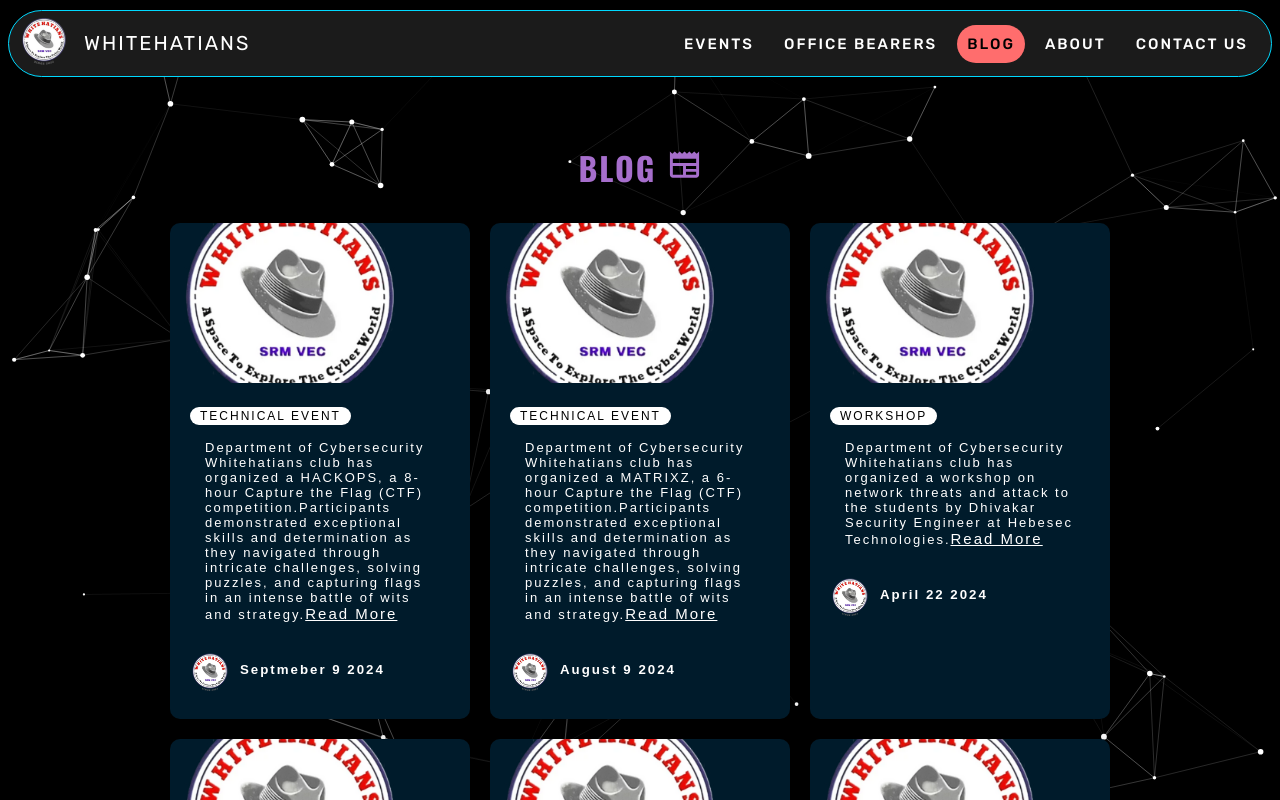
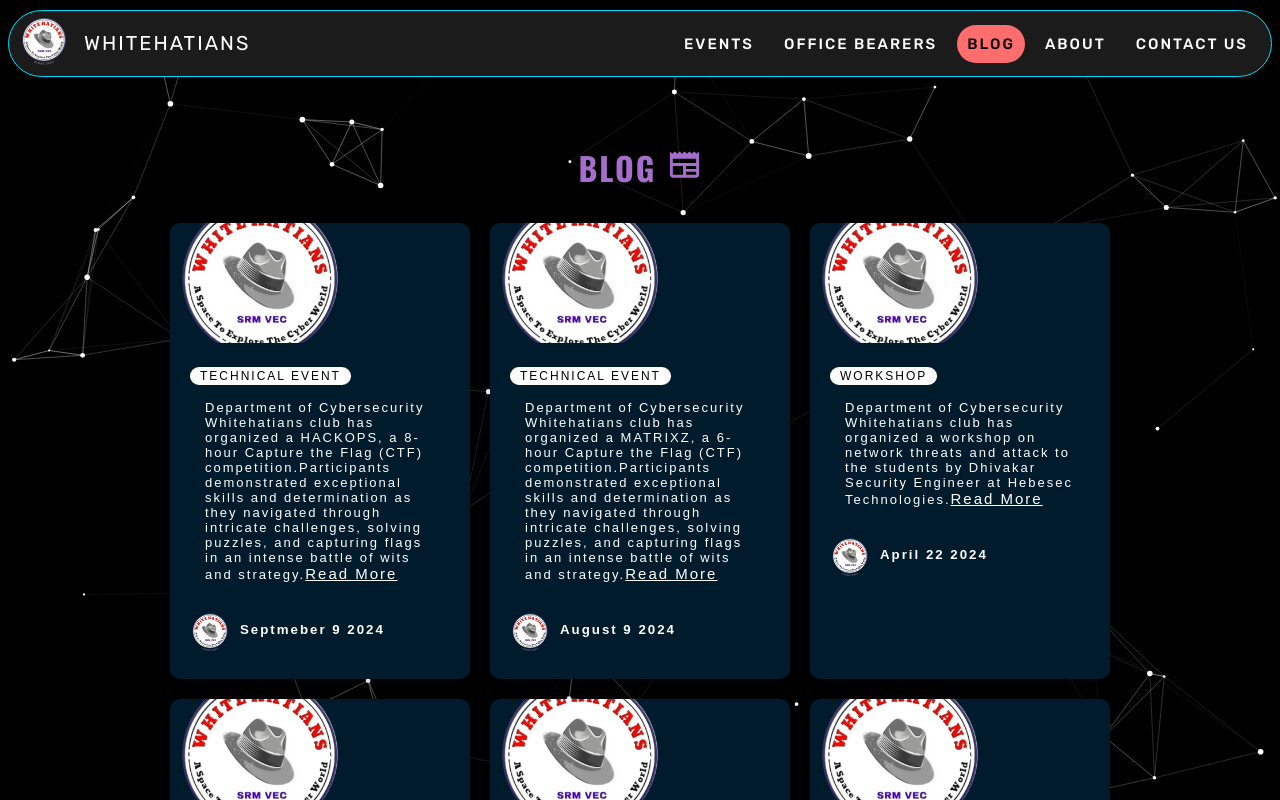
Before and after one commit to rmsivasankar/whitehatians-app, a React (Vite) app: page /news in a window 1280 px wide. Shown: the top 800 px of the page. Built offline with nearby package versions, Linux system fonts and the light colour scheme.

Commit message:
Update News.css

```diff
--- a/src/Components/pages/News/News.css
+++ b/src/Components/pages/News/News.css
@@ -30,8 +30,8 @@
     font-family: Arial, Helvetica, sans-serif;
 }
 .card-header img {
-    width: 80%;
-    height: 160px;
+    width: 60%;
+    height: 120px;
     object-fit: cover;
 }
 .card-body {
```
